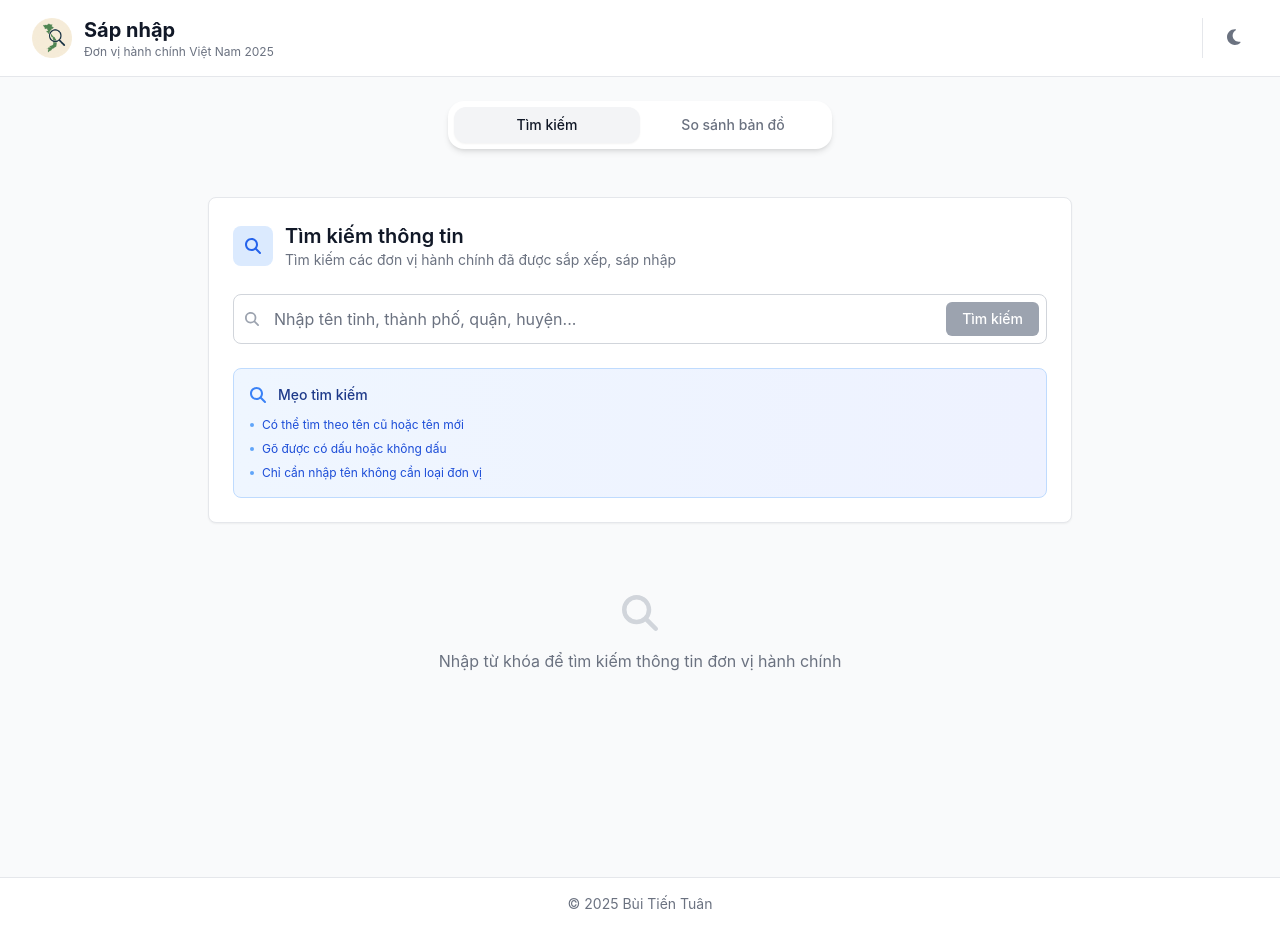
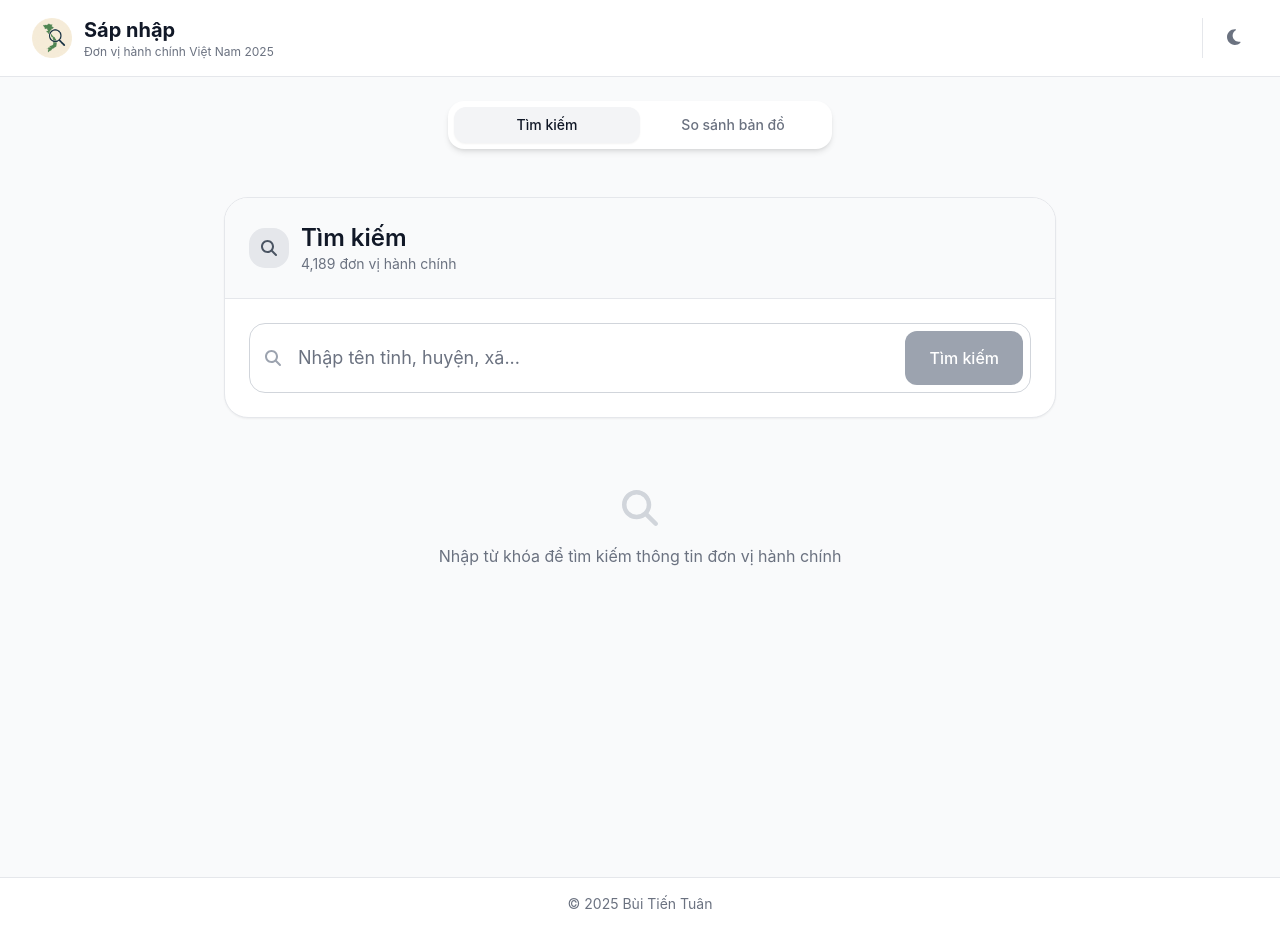
Before and after one commit to TuanBT/sapnhap, a React (Vite) app: page / in a window 1280 px wide. Built offline with nearby package versions, Linux system fonts and the light colour scheme.

Commit message:
Simple UI

```diff
--- a/src/components/SearchHeader.tsx
+++ b/src/components/SearchHeader.tsx
@@ -1,6 +1,7 @@
+
 import React, { useState } from 'react';
 import { FontAwesomeIcon } from '@fortawesome/react-fontawesome';
-import { faSearch, faSpinner, faChevronDown, faChevronUp } from '@fortawesome/free-solid-svg-icons';
+import { faSearch, faSpinner } from '@fortawesome/free-solid-svg-icons';
 
 interface SearchHeaderProps {
     onSearch: (query: string) => void;
@@ -8,9 +9,8 @@ interface SearchHeaderProps {
     isSearching: boolean;
 }
 
-const SearchHeader: React.FC<SearchHeaderProps> = ({ onSearch, isSearching }) => {
+const SearchHeader: React.FC<SearchHeaderProps> = ({ onSearch, totalItems, isSearching }) => {
     const [searchQuery, setSearchQuery] = useState('');
-    const [showTips, setShowTips] = useState(false);
 
     const handleSubmit = (e: React.FormEvent) => {
         e.preventDefault();
@@ -20,37 +20,41 @@ const SearchHeader: React.FC<SearchHeaderProps> = ({ onSearch, isSearching }) =>
     };
 
     return (
-        <div className="bg-white dark:bg-gray-800 rounded-lg shadow-sm border border-gray-200 dark:border-gray-700 p-3 md:p-6 mb-4 md:mb-6">
-            {/* Header - Mobile Optimized */}
-            <div className="flex flex-col md:flex-row md:items-center justify-between mb-4 md:mb-6">
-                <div className="flex items-center space-x-3 mb-3 md:mb-0">
-                    <div className="w-8 h-8 md:w-10 md:h-10 bg-blue-100 dark:bg-blue-900/20 rounded-lg flex items-center justify-center flex-shrink-0">
-                        <FontAwesomeIcon icon={faSearch} className="text-blue-600 dark:text-blue-400 text-sm md:text-base" />
+        <div className="max-w-4xl mx-auto px-2 md:px-4 mb-6">
+            {/* Main Search Card - Minimalist */}
+            <div className="bg-white dark:bg-gray-900 rounded-3xl shadow-sm border border-gray-200 dark:border-gray-800 overflow-hidden">
+
+                {/* Header - Minimal và clean */}
+                <div className="bg-gray-50 dark:bg-gray-800 p-4 md:p-6 border-b border-gray-200 dark:border-gray-700">
+                    <div className="flex items-center justify-between">
+                        <div className="flex items-center space-x-3">
+                            <div className="w-10 h-10 bg-gray-200 dark:bg-gray-700 rounded-2xl flex items-center justify-center">
+                                <FontAwesomeIcon icon={faSearch} className="text-gray-600 dark:text-gray-400" />
                             </div>
-                    <div className="min-w-0 flex-1">
-                        <h2 className="text-lg md:text-xl font-semibold text-gray-900 dark:text-white">
-                            Tìm kiếm thông tin
-                        </h2>
-                        <p className="text-xs md:text-sm text-gray-500 dark:text-gray-400 leading-tight">
-                            Tìm kiếm các đơn vị hành chính đã được sắp xếp, sáp nhập
+                            <div>
+                                <h1 className="text-xl md:text-2xl font-semibold text-gray-900 dark:text-white">Tìm kiếm</h1>
+                                <p className="text-gray-500 dark:text-gray-400 text-sm">
+                                    {totalItems.toLocaleString()} đơn vị hành chính
                                 </p>
                             </div>
                         </div>
                     </div>
+                </div>
 
-            {/* Search Form - Mobile Optimized */}
+                {/* Search Form - Minimal và focus */}
+                <div className="p-4 md:p-6">
                     <form onSubmit={handleSubmit} className="relative">
-                <div className="relative">
-                    <div className="absolute inset-y-0 left-0 pl-3 flex items-center pointer-events-none">
+                        <div className="relative group">
+                            <div className="absolute inset-y-0 left-0 pl-4 flex items-center pointer-events-none">
                                 {isSearching ? (
                                     <FontAwesomeIcon
                                         icon={faSpinner}
-                                className="text-gray-400 animate-spin text-sm"
+                                        className="text-gray-400 animate-spin"
                                     />
                                 ) : (
                                     <FontAwesomeIcon
                                         icon={faSearch}
-                                className="text-gray-400 text-sm"
+                                        className="text-gray-400"
                                     />
                                 )}
                             </div>
@@ -58,117 +62,50 @@ const SearchHeader: React.FC<SearchHeaderProps> = ({ onSearch, isSearching }) =>
                                 type="text"
                                 value={searchQuery}
                                 onChange={(e) => setSearchQuery(e.target.value)}
-                        placeholder="Nhập tên tỉnh, thành phố, quận, huyện..."
+                                placeholder="Nhập tên tỉnh, huyện, xã..."
                                 className="
-                            w-full pl-10 pr-20 md:pr-24 py-3 md:py-3
+                                    w-full pl-12 pr-24 py-4 md:py-5
                                     border border-gray-300 dark:border-gray-600
-                            rounded-lg
-                            bg-white dark:bg-gray-700
+                                    rounded-2xl
+                                    bg-white dark:bg-gray-800
                                     text-gray-900 dark:text-white
                                     placeholder-gray-500 dark:placeholder-gray-400
-                            focus:ring-2 focus:ring-blue-500 focus:border-transparent
+                                    focus:border-gray-900 dark:focus:border-gray-300
+                                    focus:ring-2 focus:ring-gray-100 dark:focus:ring-gray-800
                                     transition-all duration-200
-                            text-sm md:text-base
+                                    text-base md:text-lg
                                 "
                                 disabled={isSearching}
                             />
-                </div>
                             <button
                                 type="submit"
                                 disabled={!searchQuery.trim() || isSearching}
                                 className="
                                     absolute right-2 top-2 bottom-2
-                        px-3 md:px-4 py-1
-                        bg-blue-600 hover:bg-blue-700
-                        disabled:bg-gray-400
-                        text-white
-                        rounded-md
-                        font-medium text-xs md:text-sm
+                                    px-4 md:px-6
+                                    bg-gray-900 dark:bg-gray-100
+                                    hover:bg-gray-800 dark:hover:bg-gray-200
+                                    disabled:bg-gray-400 dark:disabled:bg-gray-600
+                                    text-white dark:text-gray-900
+                                    rounded-xl
+                                    font-medium text-sm md:text-base
                                     transition-all duration-200
                                     disabled:cursor-not-allowed
-                        min-w-0
                                 "
                             >
                                 {isSearching ? (
-                        <span className="md:hidden">...</span>
+                                    <FontAwesomeIcon icon={faSpinner} className="animate-spin" />
                                 ) : (
-                        <span className="md:hidden">Tìm</span>
+                                    <span className="hidden md:inline">Tìm kiếm</span>
                                 )}
-                    <span className="hidden md:inline">
-                        {isSearching ? 'Đang tìm...' : 'Tìm kiếm'}
+                                <span className="md:hidden">
+                                    <FontAwesomeIcon icon={faSearch} />
                                 </span>
                             </button>
+                        </div>
                     </form>
 
-            {/* Quick tips - Collapsible on Mobile */}
-            <div className="mt-4 md:mt-6">
-                {/* Mobile: Collapsible Header */}
-                <button
-                    onClick={() => setShowTips(!showTips)}
-                    className="md:hidden w-full flex items-center justify-between p-3 bg-gradient-to-r from-blue-50 to-indigo-50 dark:from-blue-900/20 dark:to-indigo-900/20 rounded-lg border border-blue-200 dark:border-blue-800 mb-2"
-                >
-                    <div className="flex items-center space-x-2">
-                        <FontAwesomeIcon
-                            icon={faSearch}
-                            className="text-blue-500 dark:text-blue-400 text-sm"
-                        />
-                        <span className="text-sm font-medium text-blue-900 dark:text-blue-100">
-                            Mẹo tìm kiếm
-                        </span>
                 </div>
-                    <FontAwesomeIcon
-                        icon={showTips ? faChevronUp : faChevronDown}
-                        className="text-blue-500 dark:text-blue-400 text-sm"
-                    />
-                </button>
-
-                {/* Desktop: Always visible */}
-                <div className="hidden md:block bg-gradient-to-r from-blue-50 to-indigo-50 dark:from-blue-900/20 dark:to-indigo-900/20 rounded-lg p-4 border border-blue-200 dark:border-blue-800">
-                    <div className="flex items-center space-x-3 mb-3">
-                        <FontAwesomeIcon
-                            icon={faSearch}
-                            className="text-blue-500 dark:text-blue-400"
-                        />
-                        <h3 className="text-sm font-medium text-blue-900 dark:text-blue-100">
-                            Mẹo tìm kiếm
-                        </h3>
-                    </div>
-
-                    <div className="space-y-2 text-xs text-blue-700 dark:text-blue-300">
-                        <div className="flex items-center space-x-2">
-                            <span className="w-1 h-1 bg-blue-400 rounded-full"></span>
-                            <span>Có thể tìm theo tên cũ hoặc tên mới</span>
-                        </div>
-                        <div className="flex items-center space-x-2">
-                            <span className="w-1 h-1 bg-blue-400 rounded-full"></span>
-                            <span>Gõ được có dấu hoặc không dấu</span>
-                        </div>
-                        <div className="flex items-center space-x-2">
-                            <span className="w-1 h-1 bg-blue-400 rounded-full"></span>
-                            <span>Chỉ cần nhập tên không cần loại đơn vị</span>
-                        </div>
-                    </div>
-                </div>
-
-                {/* Mobile: Collapsible Content */}
-                {showTips && (
-                    <div className="md:hidden bg-gradient-to-r from-blue-50 to-indigo-50 dark:from-blue-900/20 dark:to-indigo-900/20 rounded-lg p-3 border border-blue-200 dark:border-blue-800">
-                        <div className="space-y-2 text-xs text-blue-700 dark:text-blue-300">
-                            <div className="flex items-start space-x-2">
-                                <span className="w-1 h-1 bg-blue-400 rounded-full mt-1.5 flex-shrink-0"></span>
-                                <span className="leading-relaxed">Có thể tìm theo tên cũ hoặc tên mới</span>
-                            </div>
-                            <div className="flex items-start space-x-2">
-                                <span className="w-1 h-1 bg-blue-400 rounded-full mt-1.5 flex-shrink-0"></span>
-                                <span className="leading-relaxed">Gõ được có dấu hoặc không dấu</span>
-                            </div>
-                            <div className="flex items-start space-x-2">
-                                <span className="w-1 h-1 bg-blue-400 rounded-full mt-1.5 flex-shrink-0"></span>
-                                <span className="leading-relaxed">Chỉ cần nhập tên không cần loại đơn vị</span>
-                            </div>
-                        </div>
-                    </div>
-                )}
             </div>
         </div>
     );
```
Also changed, not shown: src/components/SearchResultItem.tsx (+4 -3 lines). Lines whose indentation alone changed are shown as unchanged.
